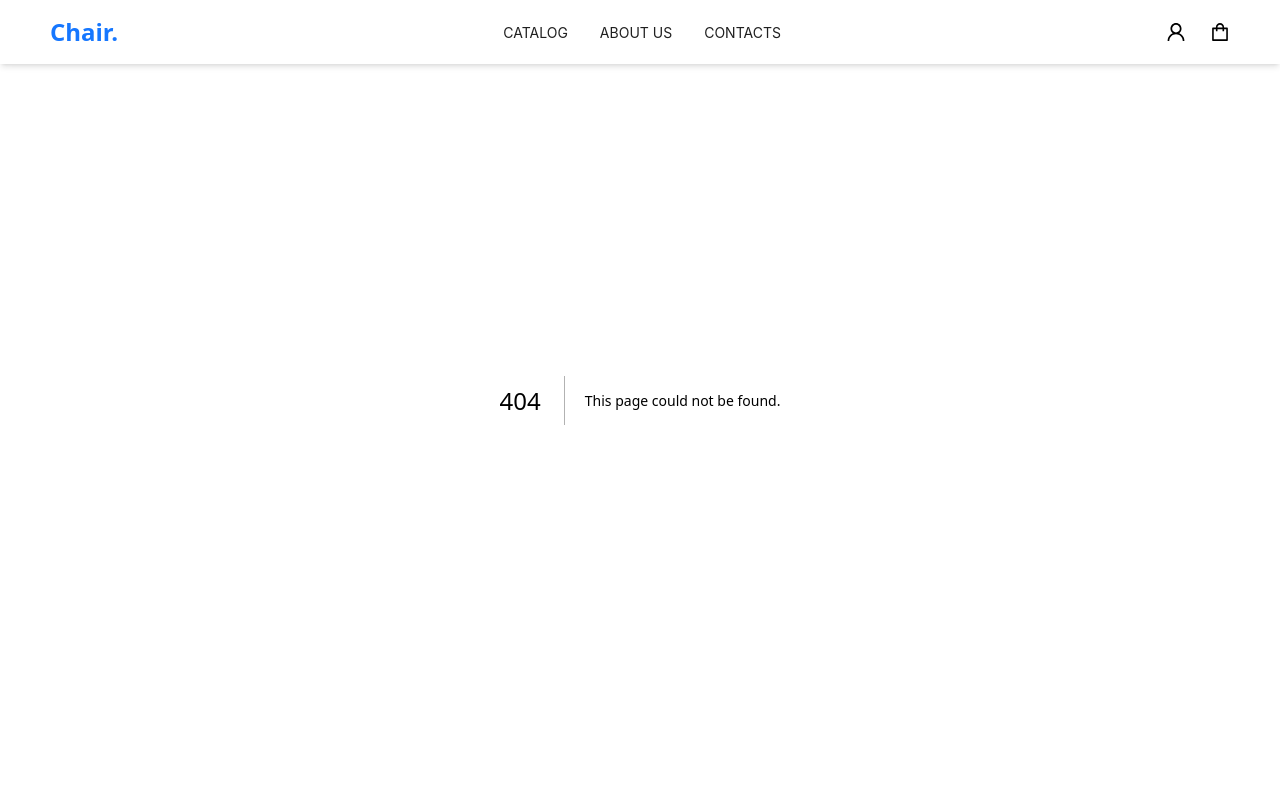
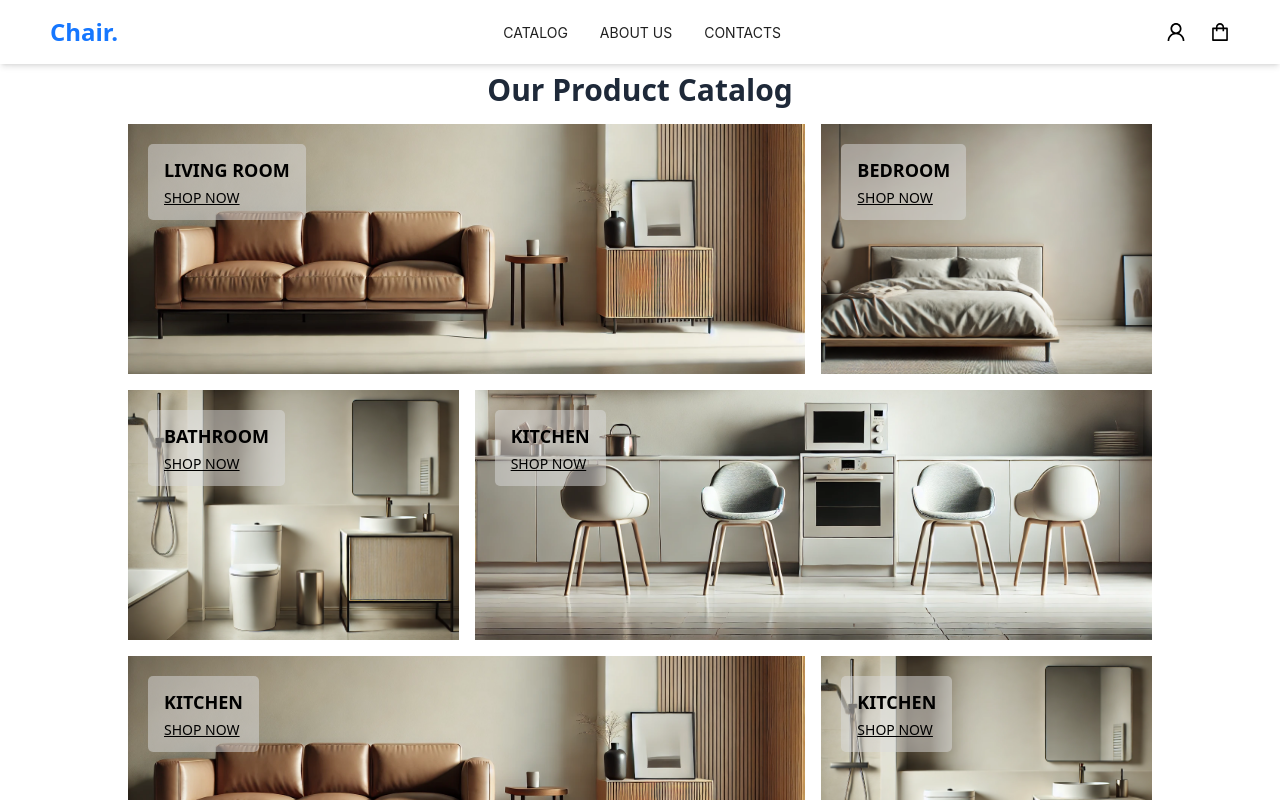
Before and after one commit to chonlapat323/myshop-frontend, a Next.js app: page /catalog in a window 1280 px wide. Before the commit this address had no page. Shown: the top 800 px of the page. Built offline with nearby package versions, Linux system fonts and the light colour scheme; what @ant-design/nextjs-registry would draw is missing.

Commit message:
implement catalog component

```diff
--- a/app/(components)/category/page.tsx
+++ b/app/(components)/category/page.tsx
@@ -29,9 +29,49 @@ const categories = [
     image: "/images/category/kc1.jpg",
     link: "/kitchen",
   },
+  {
+    id: 5,
+    title: "KITCHEN",
+    image: "/images/category/lvr1.jpg",
+    link: "/kitchen",
+  },
+  {
+    id: 6,
+    title: "KITCHEN",
+    image: "/images/category/bthr1.jpg",
+    link: "/kitchen",
+  },
+  {
+    id: 7,
+    title: "KITCHEN",
+    image: "/images/category/br2.jpg",
+    link: "/kitchen",
+  },
+  {
+    id: 8,
+    title: "KITCHEN",
+    image: "/images/category/bthr1.jpg",
+    link: "/kitchen",
+  },
+  {
+    id: 9,
+    title: "KITCHEN",
+    image: "/images/category/lvr1.jpg",
+    link: "/kitchen",
+  },
+  {
+    id: 10,
+    title: "KITCHEN",
+    image: "/images/category/br2.jpg",
+    link: "/kitchen",
+  },
 ];
 
-export default function CategoryGrid() {
+export default function CategoryGrid(props: {
+  limit: number;
+  showText: Boolean;
+}) {
+  const { limit, showText } = props; // ✅ รับ limit และ showText จาก props
   const [isMobile, setIsMobile] = useState(false);
 
   useEffect(() => {
@@ -45,7 +85,10 @@ export default function CategoryGrid() {
 
   // ✅ คำนวณจำนวน `row` และ `col-span`
   const rows: number[][] = [];
-  const tempCategories = [...categories];
+  // ✅ กรอง categories ตาม limit ถ้า limit มีค่า
+  const categoriesToDisplay =
+    limit && limit > 0 ? categories.slice(0, limit) : categories;
+  const tempCategories = [...categoriesToDisplay];
 
   while (tempCategories.length > 0) {
     if (tempCategories.length === 1) {
@@ -61,8 +104,14 @@ export default function CategoryGrid() {
   }
 
   return (
-    <section className="max-w-6xl mx-auto px-4 py-8 md:px-16">
-      <h2 className="text-center text-2xl font-bold mb-6">SHOP BY ROOM</h2>
+    <section className="max-w-6xl mx-auto px-4 py-0 md:px-16">
+      <h2
+        className={`text-center text-2xl font-bold mb-6 ${
+          showText !== true ? "hidden" : ""
+        }`}
+      >
+        SHOP BY ROOM
+      </h2>
       <div className="grid grid-cols-3 gap-4 hidden">
         <div className="col-span-3 bg-red-500">Test</div>
         <div className="bg-blue-500 col-span-2">Item 1</div>
@@ -73,7 +122,8 @@ export default function CategoryGrid() {
           isMobile ? "grid-cols-1" : "grid-cols-3"
         } gap-4 auto-rows-[250px]`}
       >
-        {categories.map((category, index) => {
+        {/* ✅ เปลี่ยนจาก categories เป็น categoriesToDisplay ใน map */}
+        {categoriesToDisplay.map((category, index) => {
           let colSpan = "col-span-1"; // ✅ ค่าเริ่มต้น (Mobile)
 
           if (!isMobile) {
@@ -102,7 +152,7 @@ export default function CategoryGrid() {
               <img
                 src={category.image}
                 alt={category.title}
-                className="w-full h-full object-cover  transition-transform group-hover:scale-105"
+                className="w-full h-full object-cover object-bottom  transition-transform group-hover:scale-105"
               />
               <div className={styles["category-content"]}>
                 <h3 className="text-lg font-semibold">{category.title}</h3>
--- /dev/null
+++ b/app/catalog/page.tsx
@@ -0,0 +1,22 @@
+"use client"; // ✅ Client Component สำหรับใช้ useState, useEffect (ถ้าจำเป็นในอนาคต)
+
+import React from "react";
+import CategoryGrid from "../(components)/category/page";
+import styles from "./CatalogPage.module.css"; // ✅ Import CSS Modules (ถ้าต้องการ Style เฉพาะหน้า Catalog)
+
+const CatalogPage = () => {
+  return (
+    <section className="container mx-auto py-10 pt-18">
+      {/* Catalog Page Title */}
+      <h1 className="text-3xl font-bold text-gray-800 mb-4 text-center">
+        Our Product Catalog
+      </h1>
+      {/* Category Grid Component */}
+      <CategoryGrid showText={false} limit={0} />{" "}
+      {/* ✅ Render CategoryGrid Component (แสดง Categories ทั้งหมด - ไม่มีการ limit) */}
+      {/* (Optional) คำอธิบาย Catalog หรือ Content อื่นๆ เพิ่มเติมได้ที่นี่ */}
+    </section>
+  );
+};
+
+export default CatalogPage;
--- a/app/layout.tsx
+++ b/app/layout.tsx
@@ -55,6 +55,7 @@ export default function RootLayout({
           <AntdRegistry>
             <Navbar menuItems={menuItems} />
             {children}
+
             <Footer menuItems={menuItems} info={info}></Footer>
           </AntdRegistry>
         </ConfigProvider>
--- a/app/page.tsx
+++ b/app/page.tsx
@@ -101,7 +101,7 @@ export default function Home() {
   return (
     <>
       <Slider slides={slidesData} />
-      <CategoryGrid />
+      <CategoryGrid limit={4} showText={true} />
       <Bestsellers products={products} />
       <ShowcaseGrid collections={collections} />
     </>
```
Also changed, not shown: app/catalog/CatalogPage.module.css (added).
